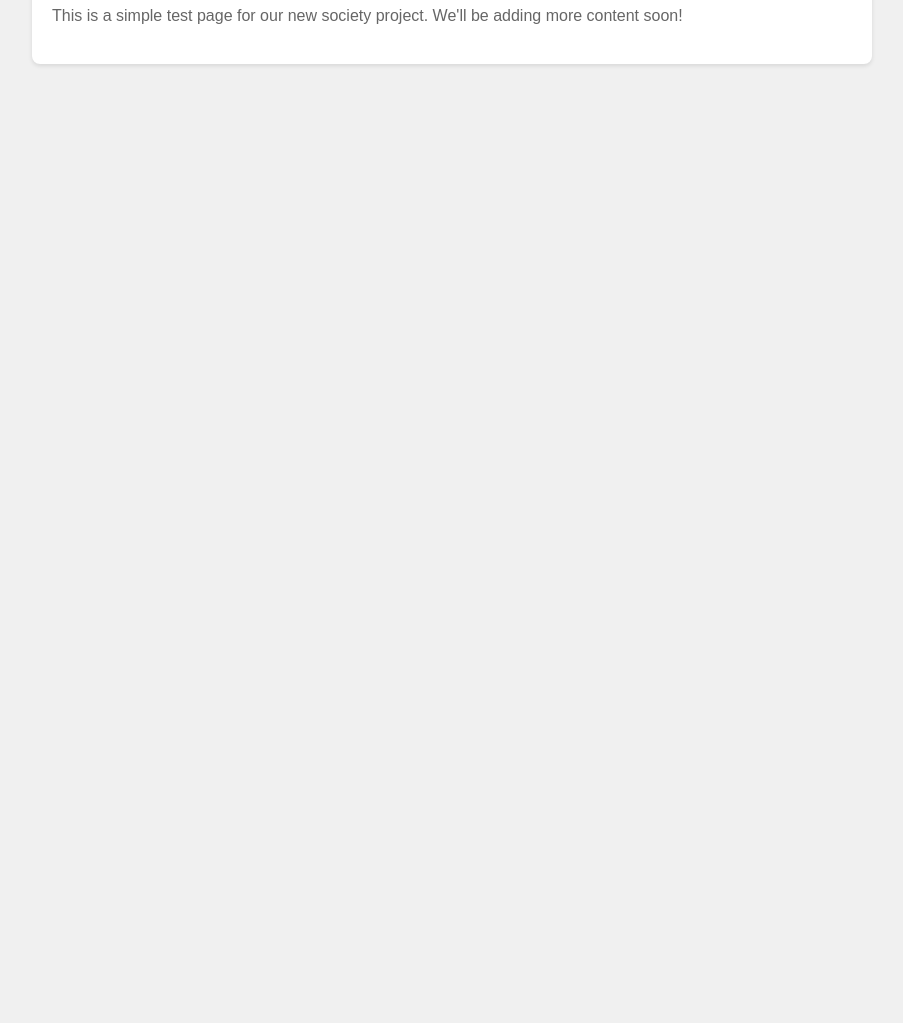
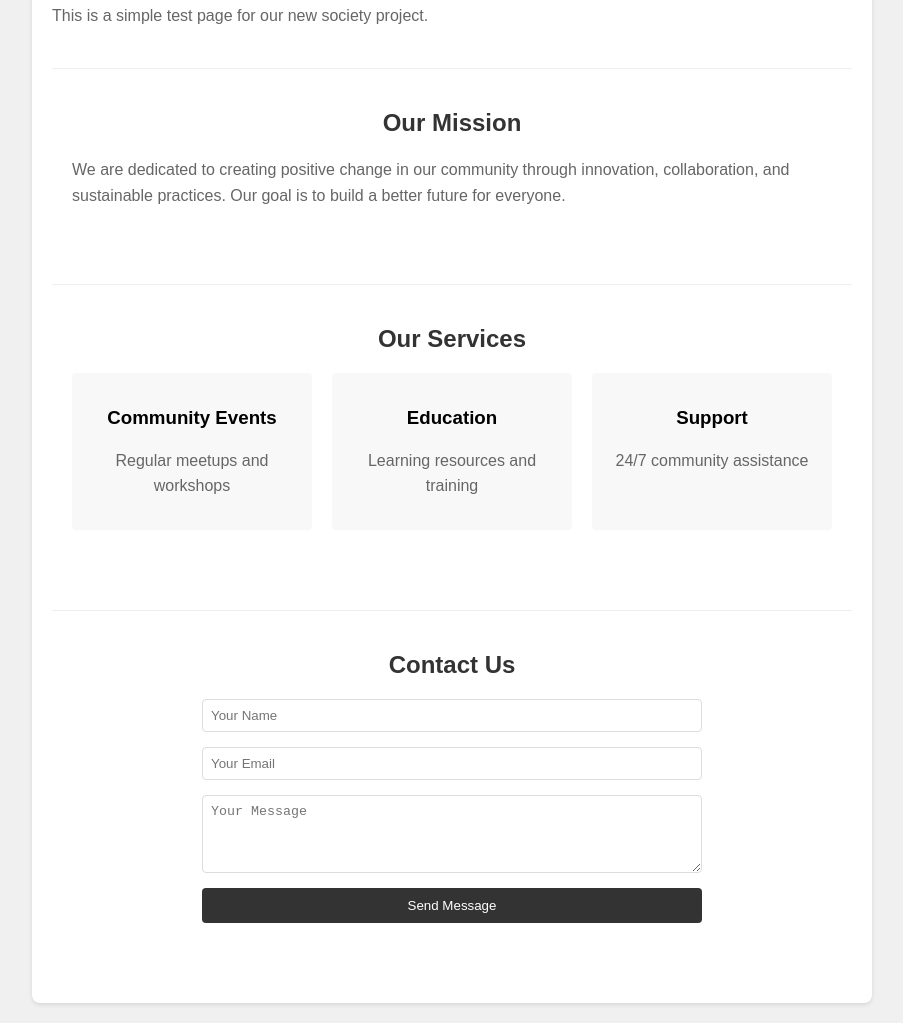
Before and after one commit to ashwani-ukumi/new-society-test, a plain HTML site: page index.html in a window 1280 px wide. Shown: the part 117-1140 px from the top of the page, without its empty margins (188-1091 px from the left). Before the commit the page ends 800 px from the top, so only its background shows below. Drawn offline with Linux system fonts and the light colour scheme.

Commit message:
Add more sections to the main page

```diff
--- a/index.html
+++ b/index.html
@@ -21,7 +21,7 @@
             box-shadow: 0 2px 4px rgba(0,0,0,0.1);
         }
 
-        h1 {
+        h1, h2 {
             color: #333;
             text-align: center;
         }
@@ -30,12 +30,88 @@
             line-height: 1.6;
             color: #666;
         }
+
+        .section {
+            margin: 40px 0;
+            padding: 20px;
+            border-top: 1px solid #eee;
+        }
+
+        .features {
+            display: grid;
+            grid-template-columns: repeat(auto-fit, minmax(200px, 1fr));
+            gap: 20px;
+            margin: 20px 0;
+        }
+
+        .feature-item {
+            padding: 15px;
+            background: #f8f8f8;
+            border-radius: 4px;
+            text-align: center;
+        }
+
+        .contact-form {
+            display: grid;
+            gap: 15px;
+            max-width: 500px;
+            margin: 0 auto;
+        }
+
+        .contact-form input,
+        .contact-form textarea {
+            padding: 8px;
+            border: 1px solid #ddd;
+            border-radius: 4px;
+        }
+
+        .contact-form button {
+            padding: 10px;
+            background: #333;
+            color: white;
+            border: none;
+            border-radius: 4px;
+            cursor: pointer;
+        }
     </style>
 </head>
 <body>
     <div class="container">
         <h1>Welcome to Our Test Page</h1>
-        <p>This is a simple test page for our new society project. We'll be adding more content soon!</p>
+        <p>This is a simple test page for our new society project.</p>
+
+        <div class="section">
+            <h2>Our Mission</h2>
+            <p>We are dedicated to creating positive change in our community through innovation, collaboration, and sustainable practices. Our goal is to build a better future for everyone.</p>
+        </div>
+
+        <div class="section">
+            <h2>Our Services</h2>
+            <div class="features">
+                <div class="feature-item">
+                    <h3>Community Events</h3>
+                    <p>Regular meetups and workshops</p>
+                </div>
+                <div class="feature-item">
+                    <h3>Education</h3>
+                    <p>Learning resources and training</p>
+                </div>
+                <div class="feature-item">
+                    <h3>Support</h3>
+                    <p>24/7 community assistance</p>
+                </div>
+            </div>
+        </div>
+
+        <div class="section">
+            <h2>Contact Us</h2>
+            <form class="contact-form">
+                <input type="text" placeholder="Your Name" required>
+                <input type="email" placeholder="Your Email" required>
+                <textarea placeholder="Your Message" rows="4" required></textarea>
+                <button type="submit">Send Message</button>
+            </form>
+        </div>
     </div>
 </body>
 </html>
```
